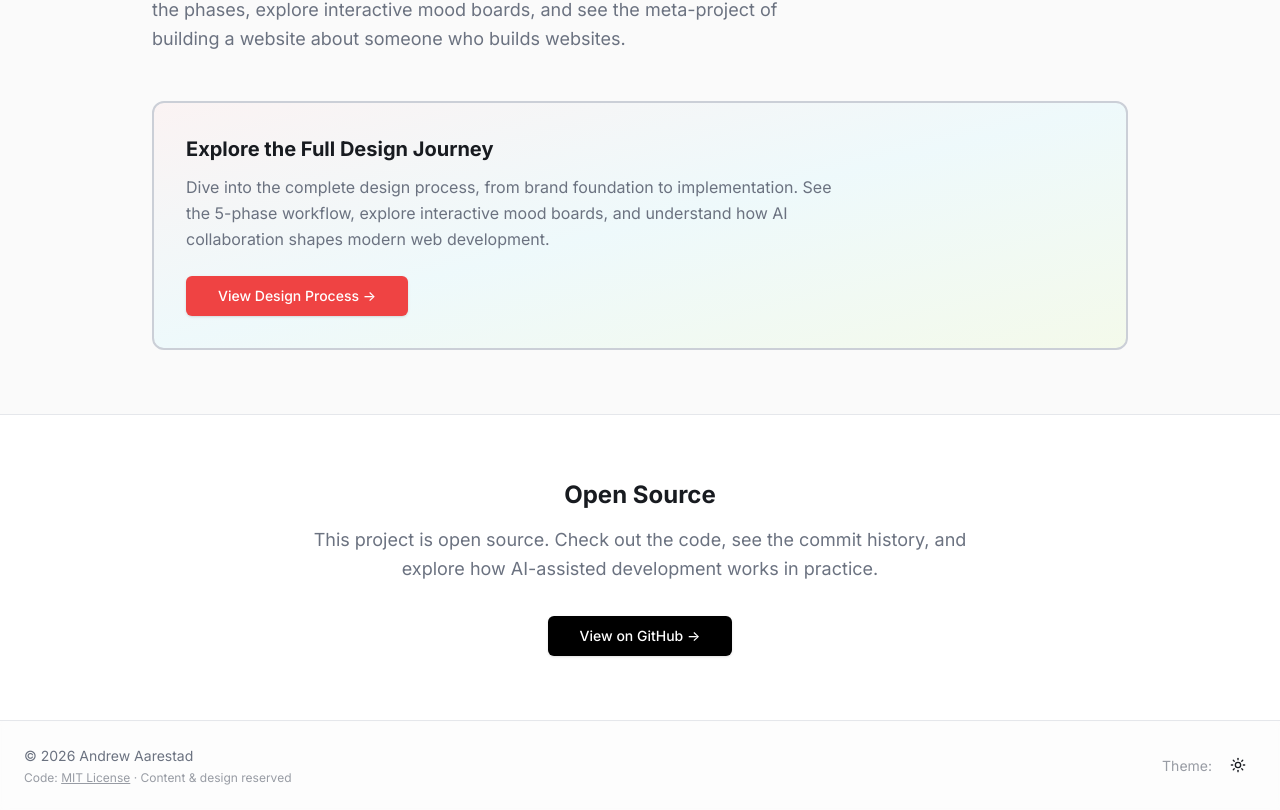
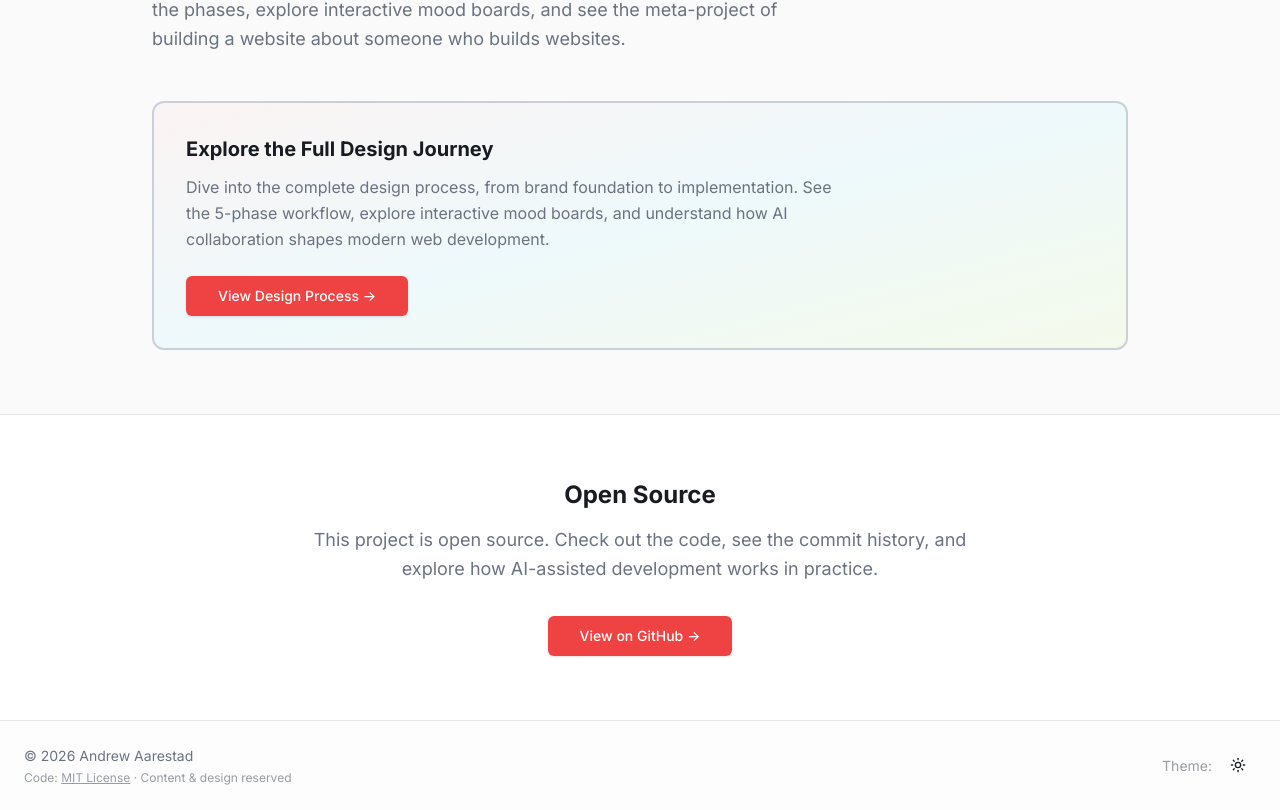
Before and after one commit to andrewaarestad/personal-website, a Next.js app in the folder apps/website/: page / in a window 1280 px wide. Shown: the part 1084-1894 px from the top of the page. Built offline with nearby package versions, Linux system fonts and the light colour scheme.

Commit message:
Fix GitHub button visibility in dark mode
Change homepage GitHub button from 'emphasis' to 'brand' variant to ensure proper contrast in both light and dark modes. The emphasis variant uses bg-black which has poor visibility on dark backgrounds.

```diff
--- a/apps/website/src/app/page.tsx
+++ b/apps/website/src/app/page.tsx
@@ -63,7 +63,7 @@ export default function HomePage() {
               target="_blank"
               rel="noopener noreferrer"
             >
-              <Button variant="emphasis">
+              <Button variant="brand">
                 View on GitHub →
               </Button>
             </Link>
```
